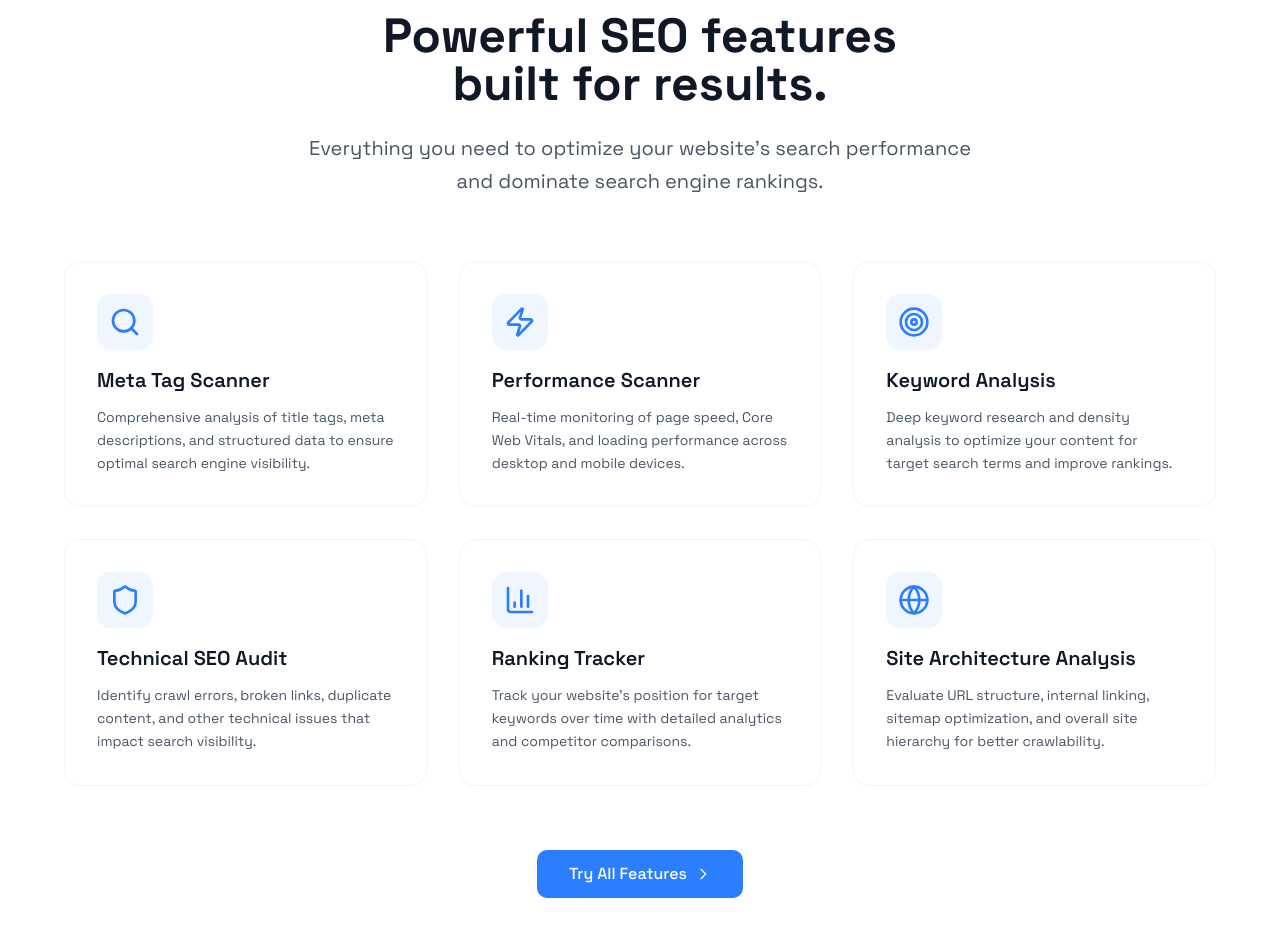
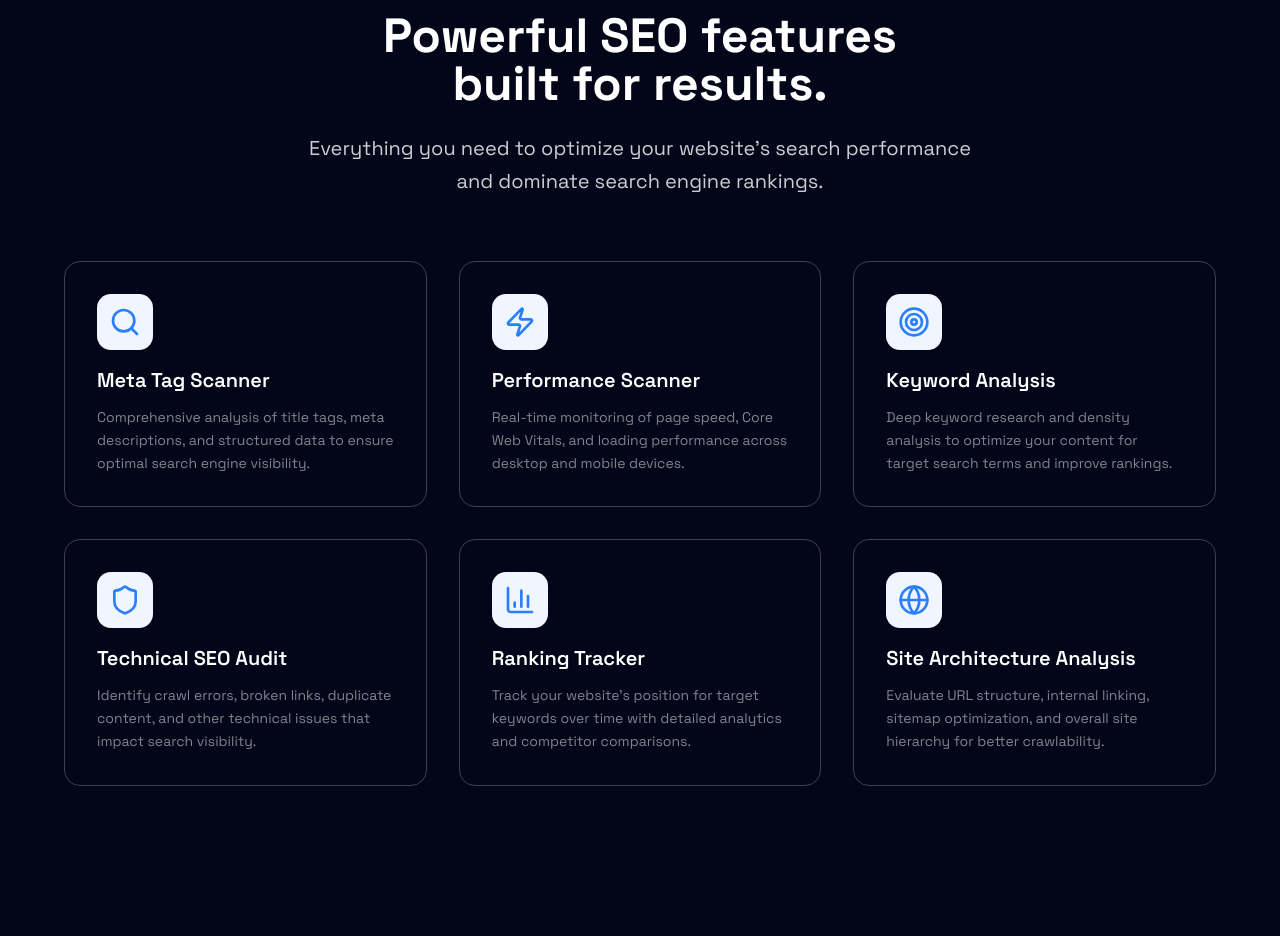
Before and after one commit to fisayo-dev/seo-analyzer, a Next.js app: page / in a window 1280 px wide. Shown: the part 820-1756 px from the top of the page. After the commit the page ends 1646 px from the top, so only its background shows below. Built offline with nearby package versions, Linux system fonts and the light colour scheme.

Commit message:
style: chnage color view for dark mode

```diff
--- a/app/globals.css
+++ b/app/globals.css
@@ -46,8 +46,8 @@
 
 :root {
   --radius: 0.625rem;
-  --background: oklch(1 0 0);
-  --foreground: oklch(0.129 0.042 264.695);
+  --foreground: oklch(1 0 0);
+  --background: oklch(0.129 0.042 264.695);
   --card: oklch(1 0 0);
   --card-foreground: oklch(0.129 0.042 264.695);
   --popover: oklch(1 0 0);
@@ -80,8 +80,8 @@
 }
 
 .dark {
-  --background: oklch(0.129 0.042 264.695);
-  --foreground: oklch(0.984 0.003 247.858);
+  --background: oklch(0.984 0.003 247.858);
+  --foreground:oklch(0.129 0.042 264.695);
   --card: oklch(0.208 0.042 265.755);
   --card-foreground: oklch(0.984 0.003 247.858);
   --popover: oklch(0.208 0.042 265.755);
@@ -124,6 +124,8 @@
 
 body {
   font-family: 'Space Grotesk';
+  background: var(--background);
+  color: var(--foreground)
 }
 
 /* Custom Styles */
--- a/components/Features.tsx
+++ b/components/Features.tsx
@@ -49,16 +49,16 @@ const FeaturesSection: React.FC = () => {
   ];
 
   return (
-    <section className="py-10 bg-white">
+    <section className="py-10">
       <div className="app-container">
         {/* Header */}
         <div className="text-center mb-16">
-          <h2 className="text-4xl md:text-5xl font-bold text-gray-900 mb-6">
+          <h2 className="text-4xl md:text-5xl font-bold mb-6">
             Powerful SEO features
             <br />
             built for results.
           </h2>
-          <p className="text-xl text-gray-600 max-w-2xl mx-auto leading-relaxed">
+          <p className="text-xl text-white/80 max-w-2xl mx-auto leading-relaxed">
             Everything you need to optimize your website&apos;s search performance
             and dominate search engine rankings.
           </p>
@@ -69,7 +69,7 @@ const FeaturesSection: React.FC = () => {
           {features.map((feature) => (
             <div
               key={feature.id}
-              className="group bg-white rounded-2xl p-8 border border-gray-100 hover:border-gray-200 hover:shadow-lg transition-all duration-300 ease-in-out"
+              className="group  rounded-2xl p-8 border border-gray-700 hover:border-gray-500 hover:shadow-lg transition-all duration-300 ease-in-out"
             >
               <div className="flex flex-col items-start space-y-4">
                 <div className="p-3 bg-blue-50 rounded-xl group-hover:bg-blue-100 transition-colors duration-300">
@@ -77,11 +77,11 @@ const FeaturesSection: React.FC = () => {
                 </div>
 
                 <div className="space-y-3">
-                  <h3 className="text-xl font-semibold text-gray-900 group-hover:text-gray-800 transition-colors">
+                  <h3 className="text-xl font-semibold  transition-colors">
                     {feature.title}
                   </h3>
 
-                  <p className="text-gray-600 leading-relaxed text-sm">
+                  <p className="text-white/50 leading-relaxed text-sm">
                     {feature.description}
                   </p>
                 </div>
@@ -89,26 +89,6 @@ const FeaturesSection: React.FC = () => {
             </div>
           ))}
         </div>
-
-        {/* Call to Action */}
-        <div className="text-center mt-16">
-          <button className="bg-blue-500 text-white font-medium px-8 py-3 rounded-lg hover:bg-blue-600 transition-colors duration-200 inline-flex items-center space-x-2">
-            <span>Try All Features</span>
-            <svg
-              className="w-4 h-4"
-              fill="none"
-              stroke="currentColor"
-              viewBox="0 0 24 24"
-            >
-              <path
-                strokeLinecap="round"
-                strokeLinejoin="round"
-                strokeWidth={2}
-                d="M9 5l7 7-7 7"
-              />
-            </svg>
-          </button>
-        </div>
       </div>
     </section>
   );
--- a/components/Header.tsx
+++ b/components/Header.tsx
@@ -3,7 +3,7 @@ import { Button } from "./ui/button"
 
 const Header = () => {
   return (
-    <div className="bg-white border-b fixed w-full top-0 left-0 z-50">
+    <div className="bg-background border-b border-white/50 fixed w-full top-0 left-0 z-50">
         <div className="app-container flex justify-between items-center h-[72px]">
             <h2 className="font-bold text-xl">Smeal</h2>
             <div className="flex items-center gap-4">
--- a/components/Hero.tsx
+++ b/components/Hero.tsx
@@ -4,10 +4,10 @@ import Link from "next/link"
 
 const Hero = () => {
   return (
-   <div className="bg-white">
+   <div className="">
         <div className="flex flex-col h-[90vh] place-content-center gap-6 text-center">
             <h2 className="text-6xl font-extrabold">Analyze your website <br/> SEO and performance.</h2>
-            <p className="text-xl text-gray-600">Boost your site&apos;s ranking and speed with our powerful analytics tools.</p>
+            <p className="text-xl text-white/80">Boost your site&apos;s ranking and speed with our powerful analytics tools.</p>
             <div className="flex justify-center my-2 gap-4">
                 <Link href="/login">
                     <Button className="hover:scale-110 font-semibold p-6 hover:bg-blue-700 transition duration-300">
```
